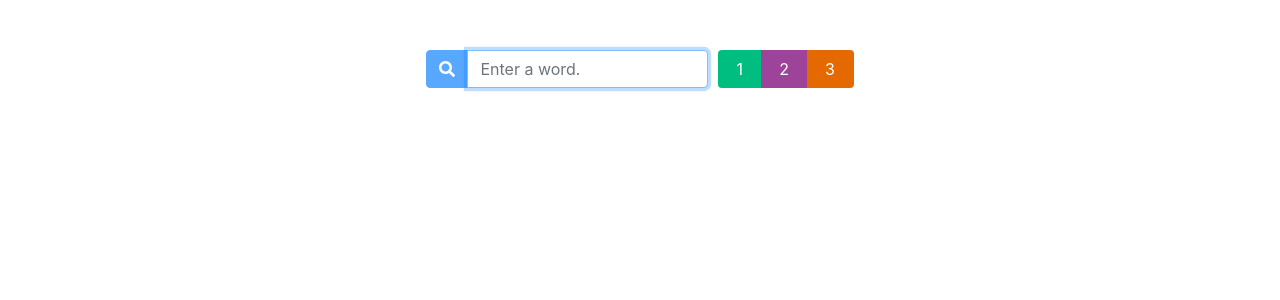
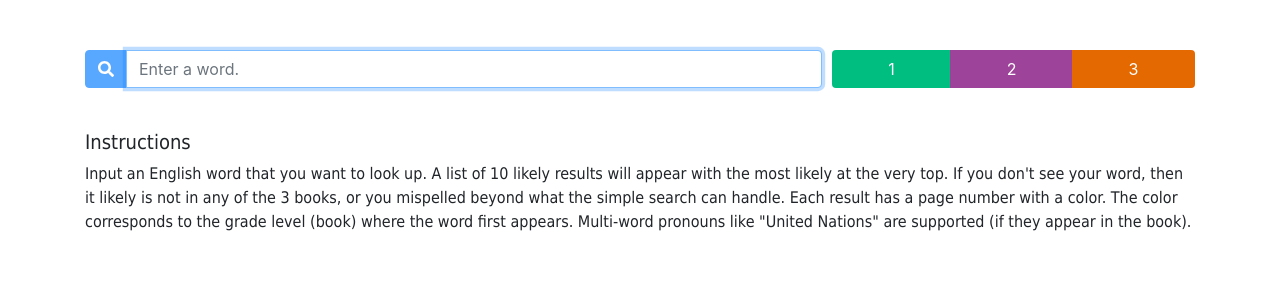
Before and after one commit to wmcooper2/Total-English-Assistant-for-Web, a React (Create React App) app: page / in a window 1280 px wide. Shown: the top 300 px of the page. Built offline with nearby package versions, Linux system fonts and the light colour scheme.

Commit message:
Added instructions for user and changed the font.

```diff
--- a/src/App.css
+++ b/src/App.css
@@ -31,3 +31,8 @@ div {
   margin-left: 40px;
   margin-top: 40px;
 }
+
+.instructions {
+  margin-top: 2em;
+  font-family: Tahoma, Arial;
+}
--- a/src/App.js
+++ b/src/App.js
@@ -4,6 +4,7 @@ import "bootstrap/dist/css/bootstrap.css";
 import Result from "./components/results";
 import Search from "./components/search";
 import Dictionary from "./totalenglishdictionary.js";
+import Instructions from "./components/instructions";
 import levenshteinDistance from "./borrowed/levenshtein.js";
 
 const ENTRIES = Object.getOwnPropertyNames(Dictionary).sort();
@@ -95,6 +96,7 @@ class App extends React.Component {
           <Search props={this.state} />
           {/*{listResults}*/}
           <Result props={this.state} />
+          <Instructions />
         </form>
       </div>
     );
--- /dev/null
+++ b/src/components/instructions.jsx
@@ -0,0 +1,20 @@
+import React from "react";
+
+const Instructions = props => {
+  return (
+    <div className="instructions">
+      <h5>Instructions</h5>
+      <p>
+        Input an English word that you want to look up. A list of 10 likely
+        results will appear with the most likely at the very top. If you don't
+        see your word, then it likely is not in any of the 3 books, or you
+        mispelled beyond what the simple search can handle. Each result has a
+        page number with a color. The color corresponds to the grade level
+        (book) where the word first appears. Multi-word pronouns like "United
+        Nations" are supported (if they appear in the book).
+      </p>
+    </div>
+  );
+};
+
+export default Instructions;
```
Also changed, not shown: 2 other files (tests, documents, lock files or other folders).
